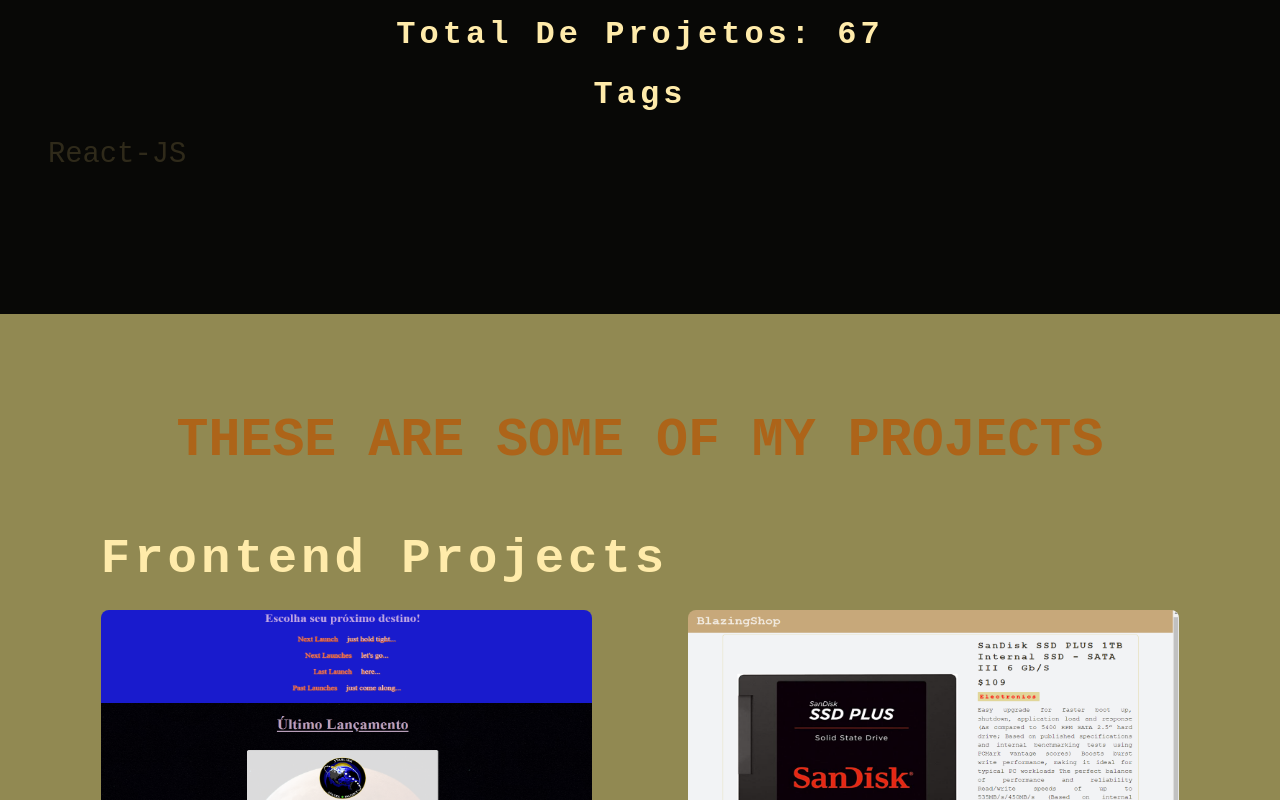
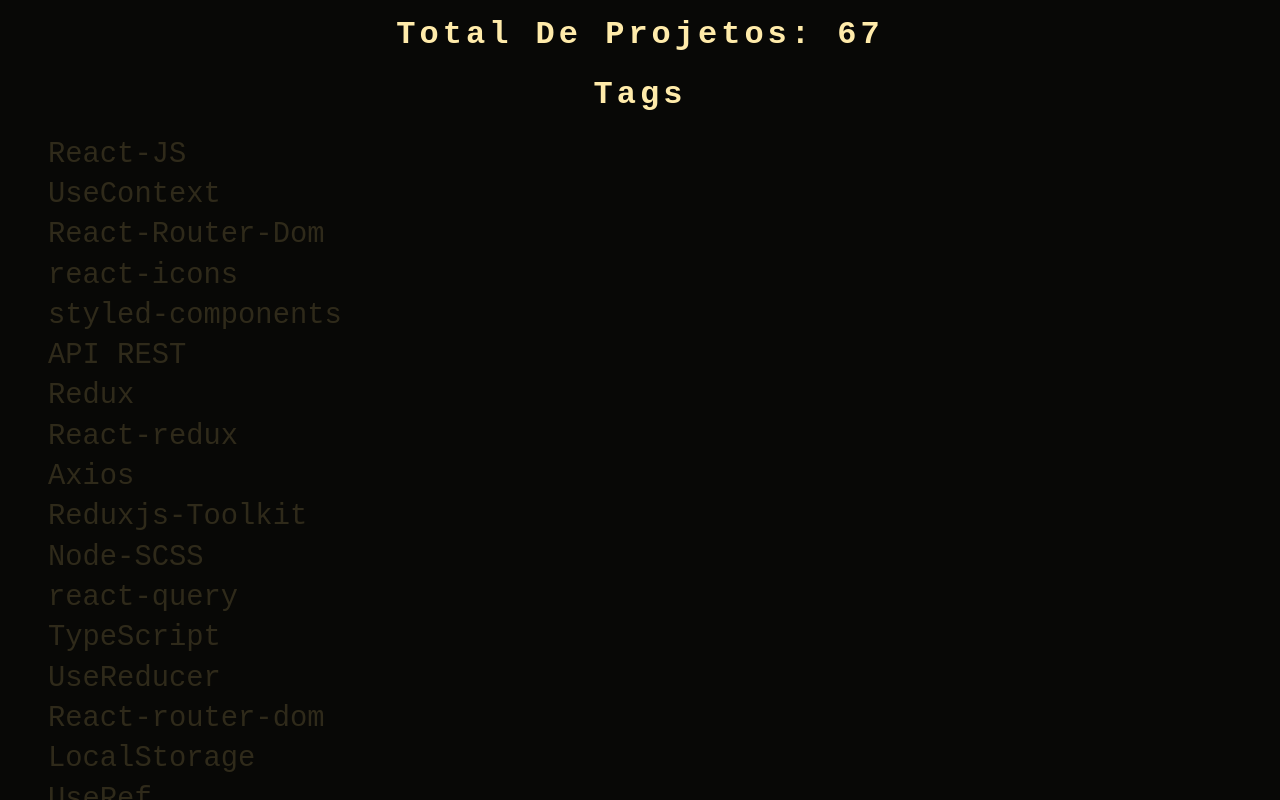
Before and after one commit to ahoymarcus/redux-reactjs-personal-portfolio-webpage, a React (Create React App) app: page / in a window 1280 px wide. Shown: the part 1060-1860 px from the top of the page. Built offline with nearby package versions, Linux system fonts and the light colour scheme.

Commit message:
Agregar project tags.

```diff
--- a/src/components/AggregationTab.jsx
+++ b/src/components/AggregationTab.jsx
@@ -11,17 +11,32 @@
 	const [ search, setSearch ] = useState('');
 
 	const allProjects = useSelector((state) => state.allProjects);
+	//console.log(allProjects);
 
-	console.log(allProjects);
+	const allProjectsArr = [...allProjects.frontend, ...allProjects.backend, ...allProjects.vanillaJs, ...allProjects.webDesign];
+	const totalProjectsSize = allProjects.frontend.length + allProjects.backend.length + allProjects.vanillaJs.length + allProjects.webDesign.length;
 
-	const totalProjects = allProjects.frontend.length + allProjects.backend.length + allProjects.vanillaJs.length + allProjects.webDesign.length;
+	let completeTagsArr = [];
+
+	completeTagsArr = allProjectsArr.map((project) => {
+		completeTagsArr = completeTagsArr.concat(project.tags);
+
+		return completeTagsArr;
+	});
+
+	const uniqueTagsSet = new Set(completeTagsArr[completeTagsArr.length - 1]);
+
+	console.log(uniqueTagsSet);
+	const uniqueTagsArr = [...uniqueTagsSet];
+
+
+
+
 
 
 
 	const handleSubmit = (e) => {
 		e.preventDefault();
-
-
 
 		console.log(search);
 	};
@@ -46,12 +61,14 @@
 				</div>
 			</div>
 			<div className="info-numbers">
-				<h3>Total de Projetos: {totalProjects}</h3>
+				<h3>Total de Projetos: {totalProjectsSize}</h3>
 			</div>
 			<div className="aggregationTab-tags-container">
 				<h3>Tags</h3>
 				<ul>
-					<li>React-JS</li>
+					{uniqueTagsArr.map((tag, index) => {
+						return <li key={index}>{tag}</li>;
+					})}
 				</ul>
 			</div>
 
```
